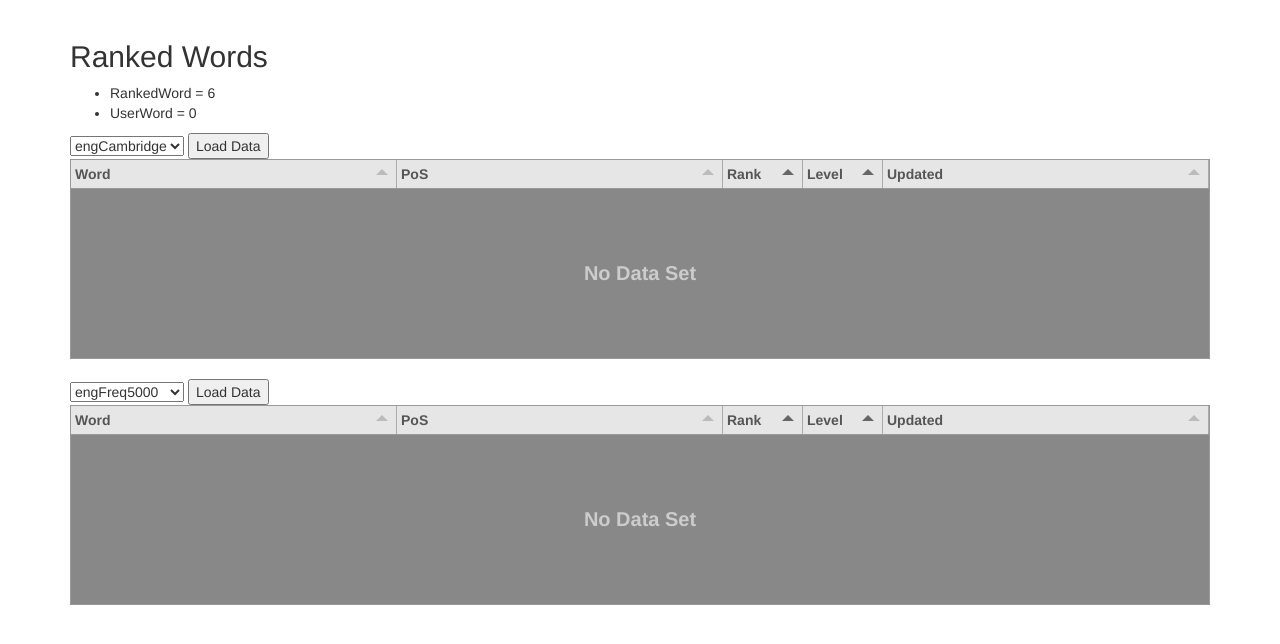
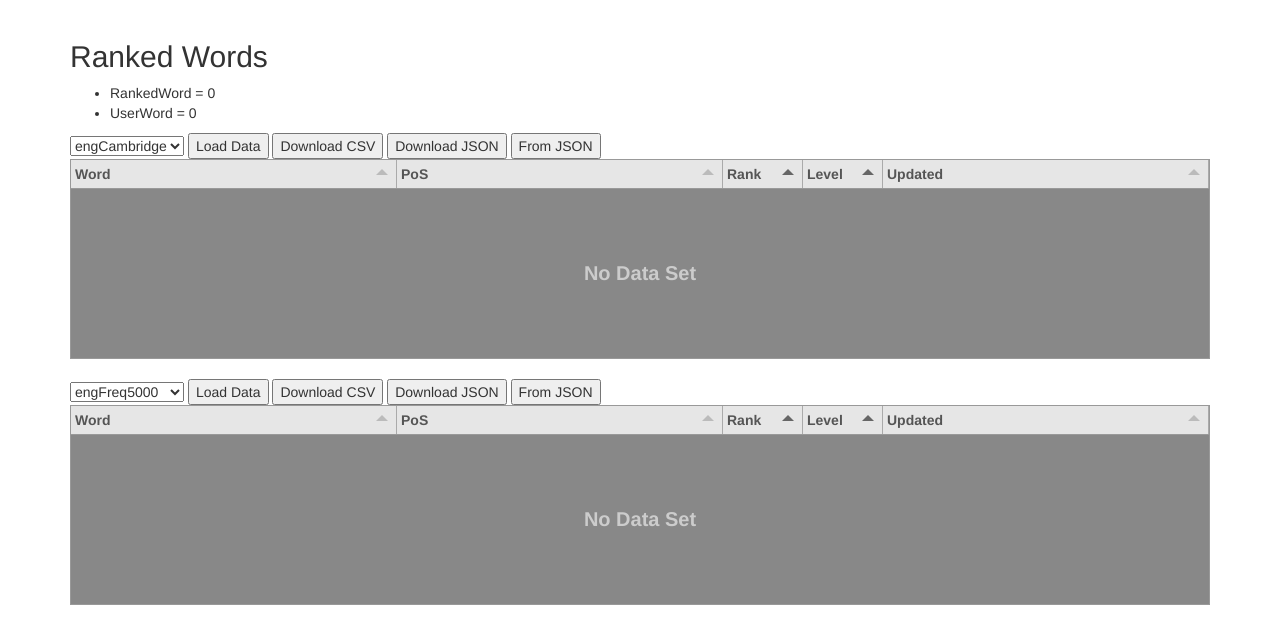
Before and after one commit to dandolbilov/WordsPolyglot, a Django app: page / in a window 1280 px wide. Shown: the part 51-695 px from the top of the page. Run offline with Django 3.2, Linux system fonts and the light colour scheme; data comes from the database, SQL or seed files in the repository; data that the repository does not hold is empty; some libraries are stand-ins or nearby versions.

Commit message:
add export to CSV and JSON

```diff
--- a/wdpt/templates/index.html
+++ b/wdpt/templates/index.html
@@ -19,6 +19,9 @@
     <option value="engFreq5000">engFreq5000</option>
   </select>
   <button id="load-bw1">Load Data</button>
+  <button id="download-csv-bw1">Download CSV</button>
+  <button id="download-json-bw1">Download JSON</button>
+  <button id="from-json-bw1">From JSON</button>
 </div>
 <div id="table-bw1"></div>
 
@@ -29,6 +32,9 @@
     <option value="engFreq5000" selected>engFreq5000</option>
   </select>
   <button id="load-bw2">Load Data</button>
+  <button id="download-csv-bw2">Download CSV</button>
+  <button id="download-json-bw2">Download JSON</button>
+  <button id="from-json-bw2">From JSON</button>
 </div>
 <div id="table-bw2"></div>
 
@@ -38,7 +44,7 @@
 
 $(document).ready(function() {
 
-function init_bw_table(table_id, select_id, button_id) {
+function init_bw_table(table_id, select_id, button_id, csv_button_id, json_button_id, from_json_button_id) {
     var bw = new Tabulator(table_id, {
         height:"200px",
         layout:"fitColumns",
@@ -58,9 +64,24 @@ function init_bw_table(table_id, select_id, button_id) {
         listName = $(select_id).val();
         bw.setData("/ajax_get?ln=" + listName);
     });
+    // trigger download of CSV file
+    document.getElementById(csv_button_id).addEventListener("click", function(){
+        listName = $(select_id).val();
+        bw.download("csv", listName + "_data.csv");
+    });
+    // trigger download of JSON file
+    document.getElementById(json_button_id).addEventListener("click", function(){
+        listName = $(select_id).val();
+        bw.download("json", listName + "_data.json");
+    });
+    // trigger load from local JSON file
+    document.getElementById(from_json_button_id).addEventListener("click", function(){
+        bw.setDataFromLocalFile();
+        // TODO: save loaded data to server
+    });
 }
-    var table1 = init_bw_table("#table-bw1", "#select-bw1", "load-bw1");
-    var table2 = init_bw_table("#table-bw2", "#select-bw2", "load-bw2");
+    var table1 = init_bw_table("#table-bw1", "#select-bw1", "load-bw1", "download-csv-bw1", "download-json-bw1", "from-json-bw1");
+    var table2 = init_bw_table("#table-bw2", "#select-bw2", "load-bw2", "download-csv-bw2", "download-json-bw2", "from-json-bw2");
 });
 
 </script>
--- a/wdpt/views.py
+++ b/wdpt/views.py
@@ -20,8 +20,7 @@ def fmt_date(dt):
         return dateformat.format(dt, "Y-m-d H:i:s e")
 
 
-def index(request):
-    # add some test records if database is empty
+def add_test_data():
     if not RankedWord.objects.count():
         RankedWord(listname='engCambridge', word='name', p_o_s='noun', level='A1').save()
         RankedWord(listname='engCambridge', word='name', p_o_s='verb', level='B1').save()
@@ -30,6 +29,8 @@ def index(request):
         RankedWord(listname='engFreq5000', word='name', p_o_s='verb', rank=816).save()
         RankedWord(listname='engFreq5000', word='street', p_o_s='noun', rank=555).save()
 
+
+def index(request):
     table_counters = {'RankedWord':RankedWord.objects.count(), 'UserWord':UserWord.objects.count()}
     return render(request, "index.html", {"table_counters": table_counters})
 
```
